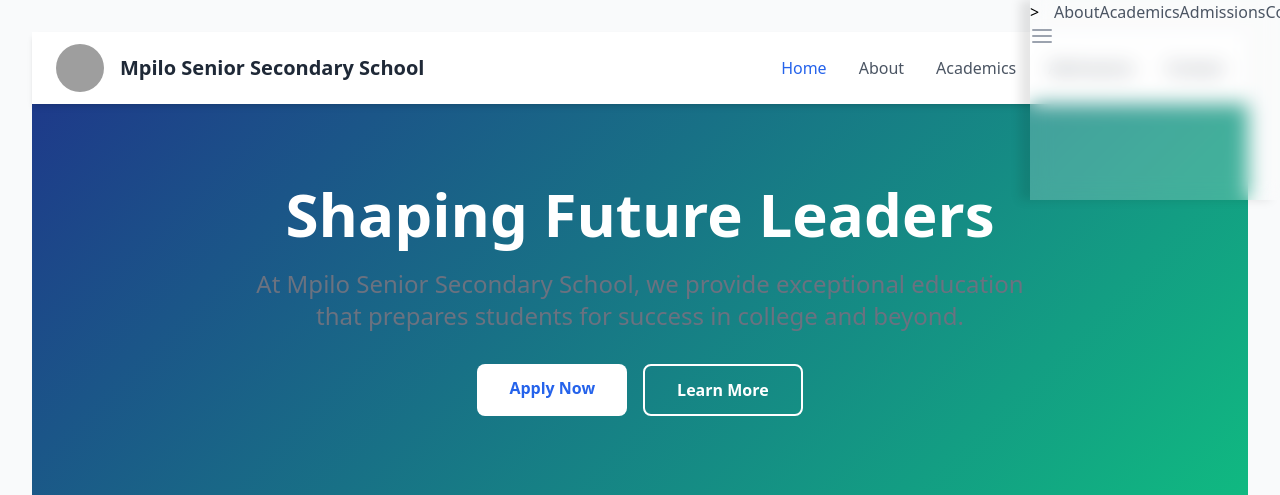
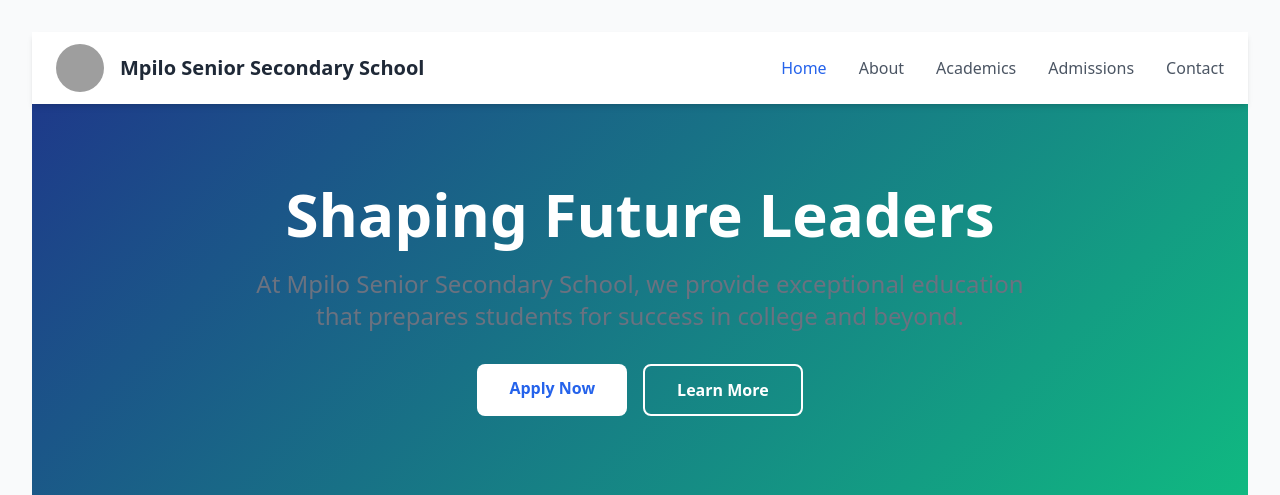
Before and after one commit to sephirimankge-lgtm/Mpilo, a PHP site: page / in a window 1280 px wide. Shown: the top 495 px of the page. Run offline with PHP 8.4, Linux system fonts and the light colour scheme; some libraries are stand-ins or nearby versions; grey boxes are pictures that could not be loaded.

Commit message:
Update style.css

```diff
--- a/style.css
+++ b/style.css
@@ -37,7 +37,7 @@ p {
 	background-color: rgba(255, 255, 255, 0.2);
 	backdrop-filter: blur(10px);
 	box-shadow: -10px 0 10px rgba(0, 0, 0, 0.1);
-	display: flex;
+	display: none;
 	flex-direction: colummn;
 	align-items: flex-start;
 	justify-content: flex-start;
@@ -45,9 +45,7 @@ p {
 
 .sidebar li{
 	width: 100%
-	flex-direction: colummn;
 }
 .sidebar a{
 	width: 100%
-	flex-direction: colummn;
 }
```
